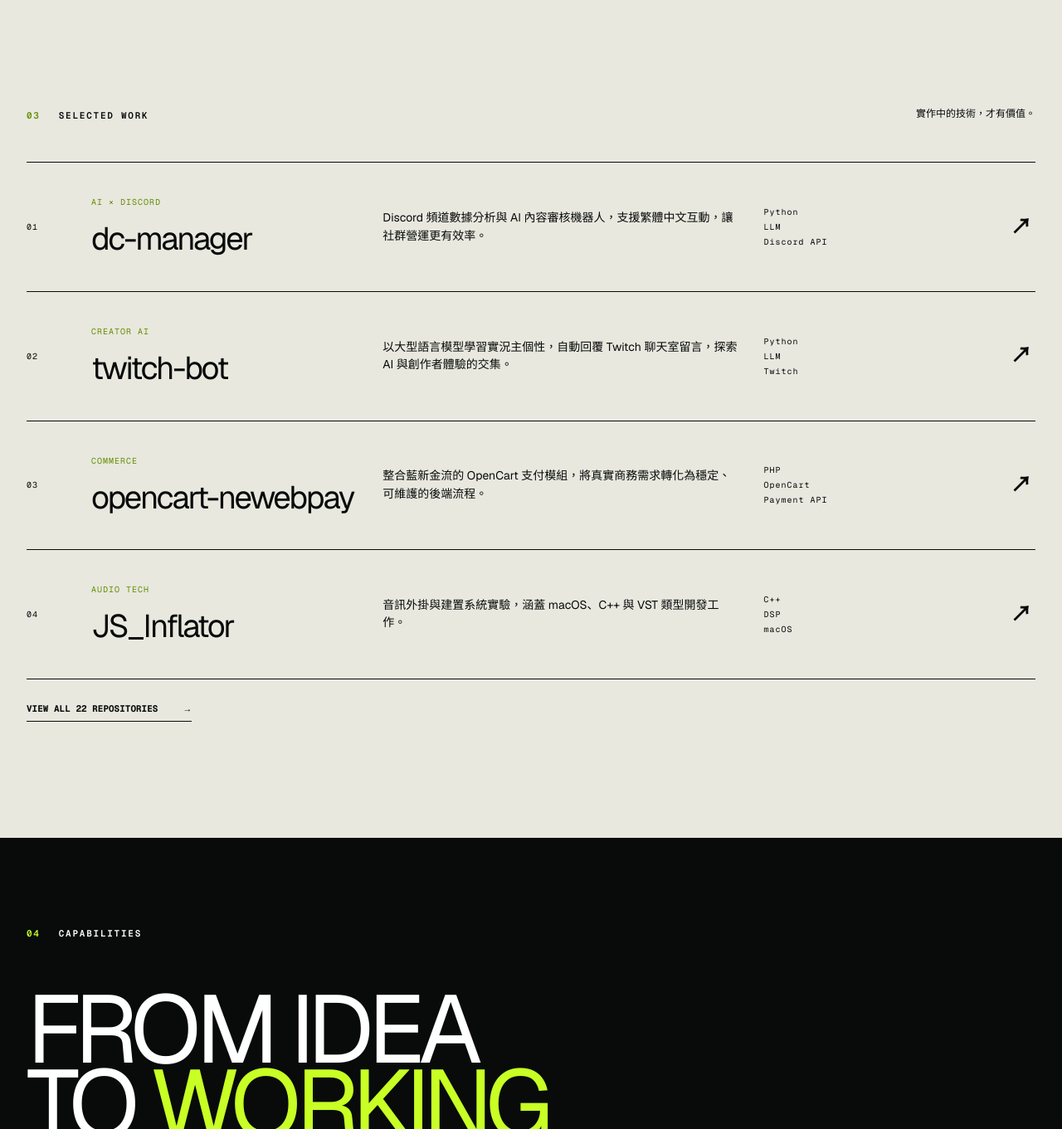
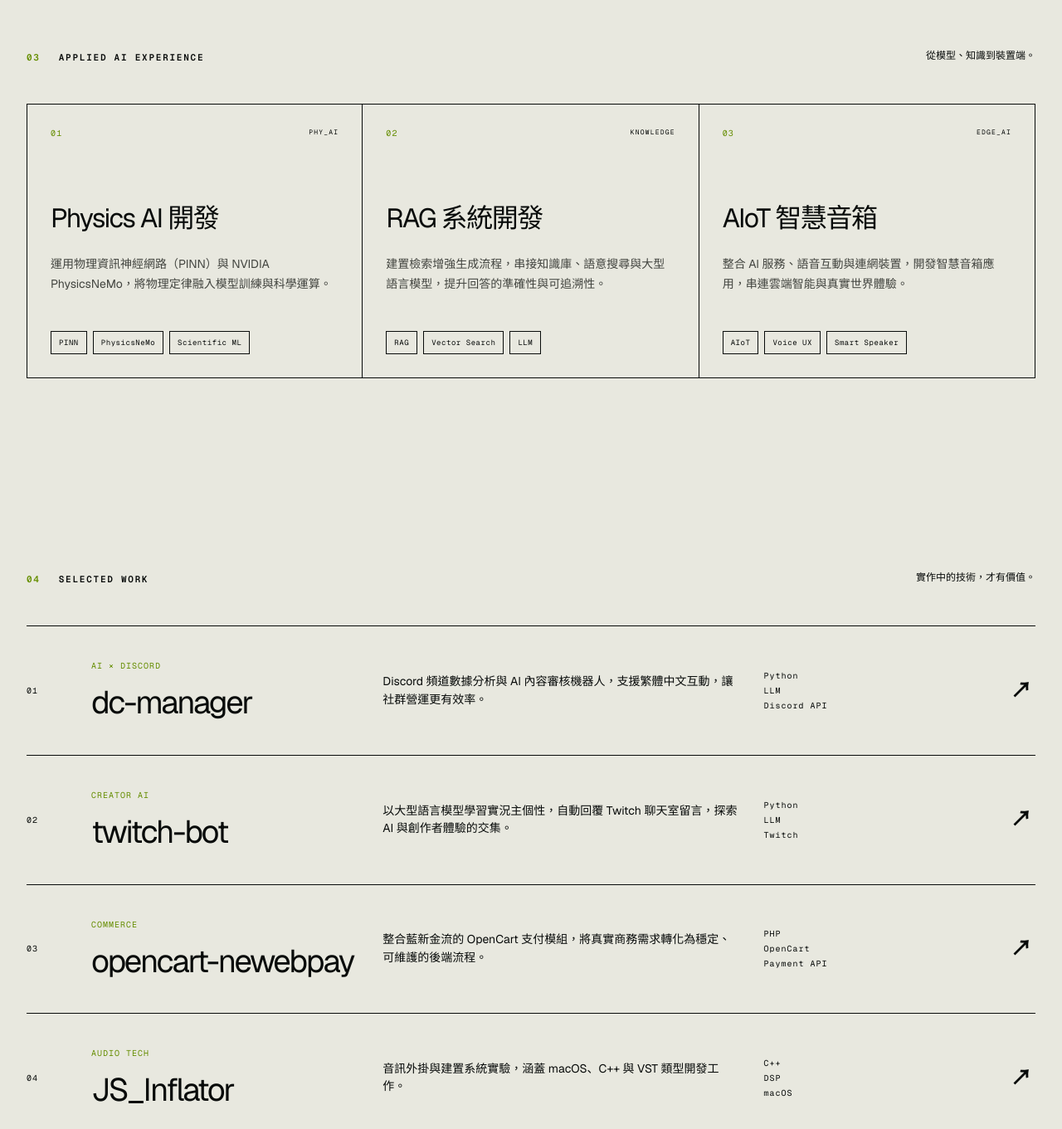
Before and after one commit to Hikari-Tsai/code-portfolio, a Next.js app: page / in a window 1280 px wide. Shown: the part 1309-2670 px from the top of the page at 83% size. Built offline with nearby package versions, Linux system fonts and the light colour scheme.

Commit message:
Add Physics AI, RAG, and AIoT experience

```diff
--- a/app/globals.css
+++ b/app/globals.css
@@ -17,12 +17,13 @@ a { color:inherit; text-decoration:none; }
 .button{min-height:54px;padding:0 22px;border:1px solid var(--ink);display:inline-flex;align-items:center;justify-content:center;gap:24px;font:700 12px var(--font-geist-mono);letter-spacing:.08em;transition:.2s}.button:hover{transform:translate(-2px,-2px);box-shadow:4px 4px 0 var(--ink)}.button.primary{background:var(--acid)}.button.dark{background:var(--ink);color:white;border-color:var(--ink)}
 .system-line{border-top:1px solid var(--line);margin-top:50px;padding-top:17px;display:flex;justify-content:space-between;font:10px var(--font-geist-mono);letter-spacing:.18em}
 .manifesto{padding:140px 0;display:grid;grid-template-columns:1fr 3fr;border-top:1px solid var(--line)}.manifesto-copy p{font:12px var(--font-geist-mono);color:#5f625d}.manifesto h2{font-size:clamp(37px,5vw,76px);line-height:1.08;letter-spacing:-.055em;margin:20px 0 0}.manifesto h2 span{background:var(--acid);padding:0 .12em}
+.experience{padding:40px 0 120px}.experience-grid{display:grid;grid-template-columns:repeat(3,1fr);border-top:1px solid var(--ink)}.experience-grid article{min-height:330px;padding:28px;border-right:1px solid var(--ink);border-bottom:1px solid var(--ink);display:flex;flex-direction:column}.experience-grid article:first-child{border-left:1px solid var(--ink)}.experience-meta{display:flex;justify-content:space-between;font:10px var(--font-geist-mono);letter-spacing:.12em}.experience-meta span{color:#658d00}.experience-grid h3{font-size:clamp(25px,2.5vw,38px);letter-spacing:-.045em;margin:72px 0 20px}.experience-grid p{font-size:14px;line-height:1.7;margin:0;color:#42443f}.experience-grid ul{display:flex;gap:7px;flex-wrap:wrap;list-style:none;padding:0;margin:auto 0 0}.experience-grid li{border:1px solid var(--ink);padding:7px 9px;font:9px var(--font-geist-mono);letter-spacing:.06em}.experience-grid article:hover{background:var(--acid)}
 .work{padding:110px 0 140px}.section-head{display:flex;justify-content:space-between;align-items:end;margin-bottom:50px}.section-head>p{font:12px var(--font-geist-mono)}
 .project-list{border-top:1px solid var(--ink)}.project{position:relative;display:grid;grid-template-columns:50px 1.2fr 1.6fr 1fr 30px;gap:28px;align-items:center;padding:34px 0;border-bottom:1px solid var(--ink);transition:.25s}.project:hover{background:var(--acid);padding-inline:20px}.project-index,.project small,.project li{font:10px var(--font-geist-mono);letter-spacing:.1em}.project small{color:#658d00}.project h3{font-size:clamp(24px,3vw,43px);letter-spacing:-.055em;margin:5px 0 0}.project>p{font-size:14px;line-height:1.55;margin:0}.project ul{list-style:none;padding:0;margin:0}.project li{margin:5px 0}.arrow{font-size:25px}.all-projects{margin-top:28px;display:inline-flex;gap:30px;border-bottom:1px solid;font:700 11px var(--font-geist-mono);padding-bottom:8px}
 .skills{background:var(--ink);color:white;width:100%;max-width:none;padding:110px max(32px,calc((100vw - 1420px)/2)) 120px}.section-label.light span{color:var(--acid)}.skills-intro{display:grid;grid-template-columns:1.5fr 1fr;align-items:end;margin:65px 0}.skills-intro h2{font-size:clamp(65px,9vw,135px);line-height:.78;letter-spacing:-.07em;margin:0}.skills-intro h2 i{color:var(--acid);font-style:normal}.skills-intro p{font-size:18px;line-height:1.7;color:#a8aaa4;max-width:480px}
-.skill-grid{display:grid;grid-template-columns:repeat(5,1fr);border-top:1px solid #494b47}.skill-grid article{min-height:220px;padding:26px 24px;border-right:1px solid #494b47}.skill-grid article:first-child{padding-left:0}.skill-grid article span{font:10px var(--font-geist-mono);color:var(--acid)}.skill-grid h3{font-size:15px;margin:70px 0 16px}.skill-grid p{font:12px/1.65 var(--font-geist-mono);color:#90938d}
+.skill-grid{display:grid;grid-template-columns:repeat(3,1fr);border-top:1px solid #494b47}.skill-grid article{min-height:220px;padding:26px 24px;border-right:1px solid #494b47;border-bottom:1px solid #494b47}.skill-grid article:nth-child(3n+1){padding-left:0}.skill-grid article span{font:10px var(--font-geist-mono);color:var(--acid)}.skill-grid h3{font-size:15px;margin:70px 0 16px}.skill-grid p{font:12px/1.65 var(--font-geist-mono);color:#90938d}
 .contact{padding:140px 0}.contact h2{font-size:clamp(70px,11vw,160px);letter-spacing:-.075em;line-height:.77;margin:75px 0 40px}.contact h2 span{color:transparent;-webkit-text-stroke:2px var(--ink)}.contact>p{font-size:18px}.contact-links{display:flex;gap:12px;margin-top:35px}
 footer{min-height:100px;border-top:1px solid var(--line);display:flex;align-items:center;justify-content:space-between;font:10px var(--font-geist-mono);letter-spacing:.1em}
-@media(max-width:850px){.shell{width:calc(100% - 36px)}.nav nav{display:none}.hero{min-height:auto;padding-top:45px}.hero h1{font-size:17vw;line-height:.82;margin-block:45px}.hero-bottom,.manifesto,.skills-intro{grid-template-columns:1fr}.hero-actions{justify-content:flex-start;margin-top:24px;flex-wrap:wrap}.system-line span:nth-child(2){display:none}.manifesto{padding:90px 0;gap:55px}.project{grid-template-columns:36px 1fr 25px;gap:15px}.project>p,.project ul{grid-column:2/4}.skills{padding-inline:18px}.skill-grid{grid-template-columns:1fr 1fr}.skill-grid article{border-bottom:1px solid #494b47}.contact h2{font-size:20vw}footer{padding:30px 0;gap:20px;align-items:flex-start;flex-direction:column}}
+@media(max-width:850px){.shell{width:calc(100% - 36px)}.nav nav{display:none}.hero{min-height:auto;padding-top:45px}.hero h1{font-size:17vw;line-height:.82;margin-block:45px}.hero-bottom,.manifesto,.skills-intro{grid-template-columns:1fr}.hero-actions{justify-content:flex-start;margin-top:24px;flex-wrap:wrap}.system-line span:nth-child(2){display:none}.manifesto{padding:90px 0;gap:55px}.experience-grid{grid-template-columns:1fr}.experience-grid article{border-left:1px solid var(--ink)}.project{grid-template-columns:36px 1fr 25px;gap:15px}.project>p,.project ul{grid-column:2/4}.skills{padding-inline:18px}.skill-grid{grid-template-columns:1fr 1fr}.skill-grid article{border-bottom:1px solid #494b47}.skill-grid article:nth-child(3n+1){padding-left:24px}.skill-grid article:nth-child(odd){padding-left:0}.contact h2{font-size:20vw}footer{padding:30px 0;gap:20px;align-items:flex-start;flex-direction:column}}
 @media(max-width:520px){.nav{height:70px}.status{font-size:9px}.hero h1{font-size:18vw}.hero-bottom>p{font-size:16px}.button{width:100%}.hero-actions,.contact-links{width:100%;flex-direction:column}.project h3{font-size:26px}.skill-grid{grid-template-columns:1fr}.skill-grid article{min-height:175px;padding-left:0}.skills-intro h2{font-size:19vw}.contact{padding:100px 0}footer p{margin:0}}
 @media(prefers-reduced-motion:reduce){html{scroll-behavior:auto}.button,.project{transition:none}}
--- a/app/layout.tsx
+++ b/app/layout.tsx
@@ -7,7 +7,7 @@ const geistSans = Geist({ variable: "--font-geist-sans", subsets: ["latin"] });
 const geistMono = Geist_Mono({ variable: "--font-geist-mono", subsets: ["latin"] });
 
 const title = "Hikari Tsai — AI Engineer & Creative Technologist";
-const description = "Hikari Tsai 的個人作品集：生成式 AI、創作者工具、社群自動化、電商整合與音訊技術。開放求職與專案合作。";
+const description = "Hikari Tsai 的個人作品集：Physics AI（PINN / PhysicsNeMo）、RAG、AIoT 智慧音箱、生成式 AI 與創作者工具。開放求職與專案合作。";
 
 export async function generateMetadata(): Promise<Metadata> {
   const requestHeaders = await headers();
--- a/app/page.tsx
+++ b/app/page.tsx
@@ -38,11 +38,33 @@ const projects = [
 ];
 
 const skills = [
-  ["AI ENGINEERING", "LLM 應用、結構化輸出、AI Agent、機器學習"],
+  ["AI ENGINEERING", "PINN、PhysicsNeMo、RAG、LLM 應用、AI Agent、機器學習"],
   ["CREATOR SYSTEMS", "VTuber 工具、社群內容流程、Discord / Twitch Bot"],
   ["WEB & AUTOMATION", "TypeScript、JavaScript、Python、GitHub Actions"],
   ["COMMERCE", "OpenCart 擴充、金流串接、營運自動化"],
   ["AUDIO TECH", "C++、Swift、macOS、音訊外掛與 DSP 實驗"],
+  ["AIoT", "智慧音箱、AI 服務整合、連網裝置與互動體驗"],
+];
+
+const experience = [
+  {
+    code: "PHY_AI",
+    title: "Physics AI 開發",
+    description: "運用物理資訊神經網路（PINN）與 NVIDIA PhysicsNeMo，將物理定律融入模型訓練與科學運算。",
+    tags: ["PINN", "PhysicsNeMo", "Scientific ML"],
+  },
+  {
+    code: "KNOWLEDGE",
+    title: "RAG 系統開發",
+    description: "建置檢索增強生成流程，串接知識庫、語意搜尋與大型語言模型，提升回答的準確性與可追溯性。",
+    tags: ["RAG", "Vector Search", "LLM"],
+  },
+  {
+    code: "EDGE_AI",
+    title: "AIoT 智慧音箱",
+    description: "整合 AI 服務、語音互動與連網裝置，開發智慧音箱應用，串連雲端智能與真實世界體驗。",
+    tags: ["AIoT", "Voice UX", "Smart Speaker"],
+  },
 ];
 
 export default function Home() {
@@ -89,9 +111,26 @@ export default function Home() {
         </div>
       </section>
 
+      <section className="experience shell" aria-label="AI 開發經歷">
+        <div className="section-head">
+          <div className="section-label"><span>03</span> APPLIED AI EXPERIENCE</div>
+          <p>從模型、知識到裝置端。</p>
+        </div>
+        <div className="experience-grid">
+          {experience.map((item, index) => (
+            <article key={item.code}>
+              <div className="experience-meta"><span>0{index + 1}</span><small>{item.code}</small></div>
+              <h3>{item.title}</h3>
+              <p>{item.description}</p>
+              <ul>{item.tags.map((tag) => <li key={tag}>{tag}</li>)}</ul>
+            </article>
+          ))}
+        </div>
+      </section>
+
       <section className="work shell" id="work">
         <div className="section-head">
-          <div className="section-label"><span>03</span> SELECTED WORK</div>
+          <div className="section-label"><span>04</span> SELECTED WORK</div>
           <p>實作中的技術，才有價值。</p>
         </div>
         <div className="project-list">
@@ -112,7 +151,7 @@ export default function Home() {
       </section>
 
       <section className="skills shell" id="skills">
-        <div className="section-label light"><span>04</span> CAPABILITIES</div>
+        <div className="section-label light"><span>05</span> CAPABILITIES</div>
         <div className="skills-intro">
           <h2>FROM IDEA<br />TO <i>WORKING</i><br />SYSTEM.</h2>
           <p>跨越 AI、軟體與創作者生態，把模糊需求整理成能上線、能維護、能成長的產品。</p>
@@ -125,7 +164,7 @@ export default function Home() {
       </section>
 
       <section className="contact shell" id="contact">
-        <div className="section-label"><span>05</span> START A CONVERSATION</div>
+        <div className="section-label"><span>06</span> START A CONVERSATION</div>
         <h2>有一個值得實現的<br /><span>IDEA?</span></h2>
         <p>目前開放軟體開發、AI 整合、創作者工具與技術顧問合作。</p>
         <div className="contact-links">
```
